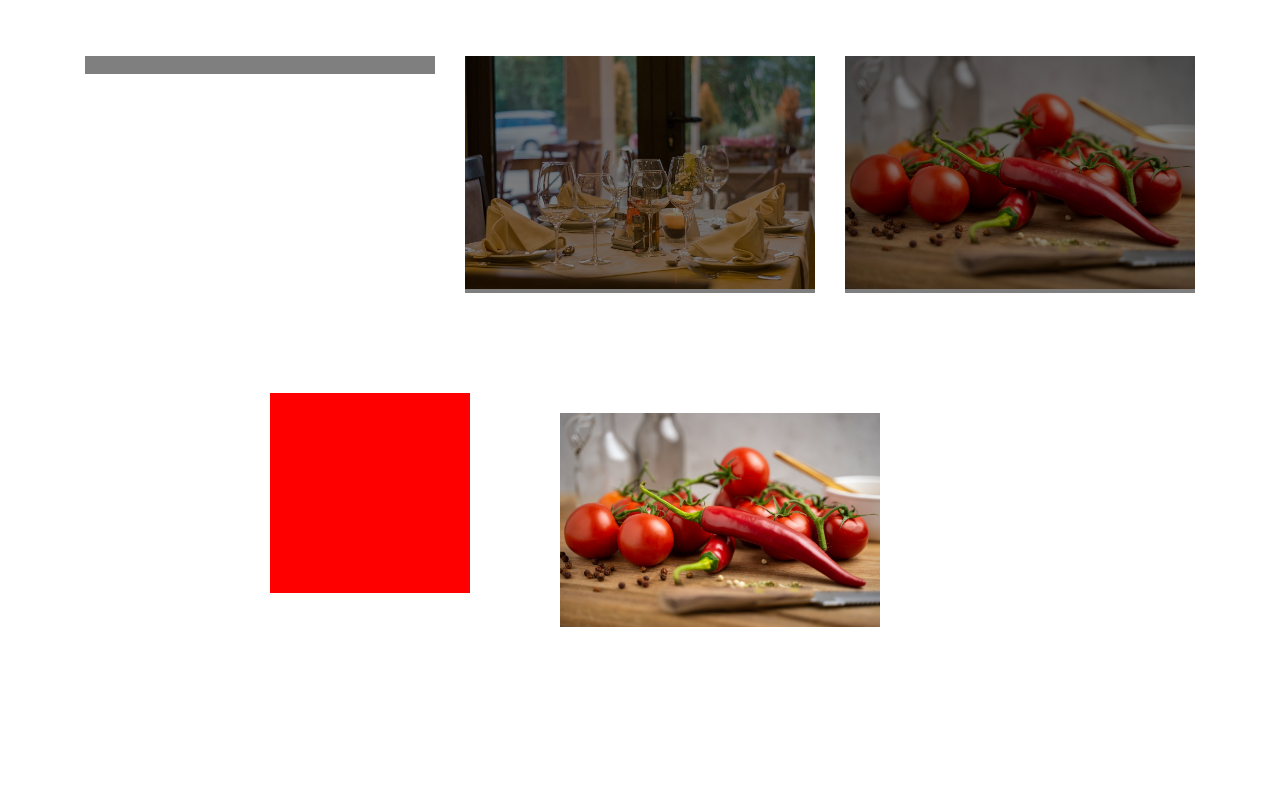
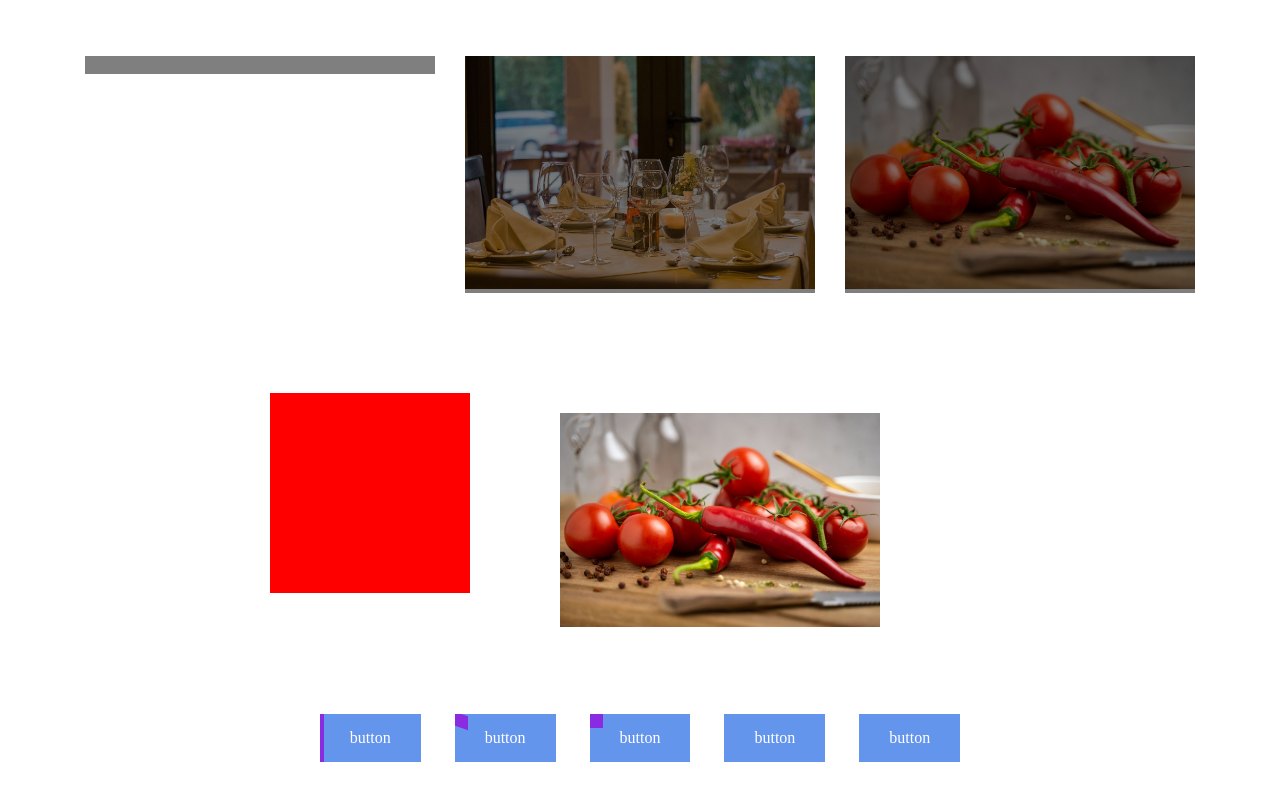
Before and after one commit to azadkhondoker/tooltip, a plain HTML site: page index.html in a window 1280 px wide. Shown: the part 394-1194 px from the top of the page. Before the commit the page ends 1058 px from the top, so only its background shows below. Drawn offline with Linux system fonts and the light colour scheme.

Commit message:
simple chenges

```diff
--- a/index.html
+++ b/index.html
@@ -52,6 +52,13 @@
         <div class="scale"><img src="img/tomatoes-g256d7b01e_1280.jpg" alt=""></div>
     <div class="rotate"><img src="img/pizza-ga991d0651_1280.jpg" alt=""></div>
     <div class="skew"></div>
+    </div>
+    <div class="buttons">
+        <a href="#" class="button button-one">button</a>
+        <a href="#" class="button button-one1">button</a>
+        <a href="#" class="button button-two">button</a>
+        <a href="#" class="button button-three">button</a>
+        <a href="#" class="button button-four">button</a>
 
     </div>
 
--- a/style.css
+++ b/style.css
@@ -134,6 +134,7 @@ img{
 .icon i:nth-child(3){
     transition-delay:.4s;
 }
+
 .scale{
     width: 400px;
     height: 200px;
@@ -152,6 +153,7 @@ img{
         100%{transform: scale(1);}
         0%{transform: scale(0);}
     }
+
     .rotate{
         width: 200px;
         height: auto;
@@ -165,6 +167,7 @@ img{
         animation-iteration-count: infinite;
         animation-direction: alternate-reverse;
     }
+
     @keyframes rotate{
         /* 0%{transform: rotate(0deg);} */
         100%{transform: rotate(220deg);}
@@ -184,12 +187,179 @@ img{
         animation-iteration-count: infinite;
         animation-direction: alternate-reverse;
     }
+
     @keyframes skew{
         0%{transform: skew(0deg);}
         25%{transform: skew(25deg);}
     }
+
     .clearfix::after{
         content: "";
         clear: both;
         display: block;
     }
+
+    .buttons{
+        text-align: center;
+        margin: 50px 0px;
+
+    }
+
+    .button{
+        text-decoration: none;
+        display: inline-block;
+        margin: 0px 15px;
+        padding: 15px 30px;
+        color: white;
+       background-color: cornflowerblue;
+        cursor:help;
+        position: relative;
+        z-index: 1;
+        overflow: hidden;
+     }
+
+     .button-one::after {
+        background-color: #0e0e49;
+        position: absolute;
+        content: "";
+        width: 4%;
+        height: 100%;
+        background-color: blueviolet;
+        top: 0;
+        left: 0;
+        z-index: -1;
+        transition-duration: 0.3s;
+    }
+
+    .button-one:hover:after{
+        width: 100%;
+        height: 100%;
+    }
+
+    .button-two::after {
+        animation-name: two;
+        animation-duration: 0.1s;
+        animation-iteration-count: infinite;
+        animation-direction: alternate-reverse;
+        background-color: #0e0e49;
+        width: 13px;
+        height: 30%;
+        position: absolute;
+        content: "";
+        background-color: blueviolet;
+        top: 0px;
+        left: 0;
+        z-index: -1;
+        transition-duration: 0.3s
+
+    }
+
+    @keyframes two{
+        0%{transform: scale(0);}
+        100%{transform: scale(1);}
+    }
+
+
+    .button-two:hover:after{
+        width: 100%;
+        height: 100%;
+        /* animation-iteration-count: initial; */
+        animation-direction: normal;
+
+    }
+
+    .button-three::after {
+        width: 54px;
+        height: 101%;
+        position: absolute;
+        content: "";
+        background-color: blueviolet;
+        transform: rotate(41deg);
+        top:-25px;
+        left: -20px;
+        z-index: -1;
+        transition-duration: 0.3s;
+        opacity: 0%;
+
+
+    }
+
+    .button-three:hover::after{
+        width: 100%;
+        height: 100%;
+        transform: rotate(0deg);
+        left: 0;
+        top: 0;
+        opacity: 1;
+    }
+    .button-four::after {
+        background-color: #0e0e49;
+        position: absolute;
+        content: "";
+        width: 0;
+        height:100%;
+        background-color: blueviolet;
+        top: 0;
+        left: 0;
+        z-index: -1;
+        transition-duration: 0.5s;
+        border-radius: 0 20px 20px 0;
+    }
+
+    .button-four::before{
+        position: absolute;
+        content: "";
+        width: 0;
+        height: 100%;
+        background-color: rgb(38, 10, 163);
+        top: 0;
+        right: 0;
+        z-index: -1;
+        transition-duration: 0.3s;
+        border-radius: 20px 0 0 20px ;
+    }
+
+    .button-four:hover::after{
+        width: 50%;
+        height: 100%;
+        border-radius: 0;
+
+    }
+
+    .button-four:hover::before{
+        width: 50%;
+        height: 100%;
+        border-radius: 0;
+
+    }
+    .button-one1::after {
+        animation-name:one1;
+        animation-duration: 0.5s;
+        animation-iteration-count: infinite;
+        animation-direction: alternate-reverse;
+        background-color: #0e0e49;
+        width: 13px;
+        height: 30%;
+        position: absolute;
+        content: "";
+        background-color: blueviolet;
+        top: 0px;
+        left: 0;
+        z-index: -1;
+        transition-duration: 0.3s
+
+    }
+
+    @keyframes one1{
+        100%{transform: skewY(20deg);}
+        0%{transform: skewY(0deg);}
+    }
+
+
+    .button-one1:hover:after{
+        width: 100%;
+        height: 100%;
+        animation-iteration-count: initial;
+        animation-direction: normal;
+
+    }
```
